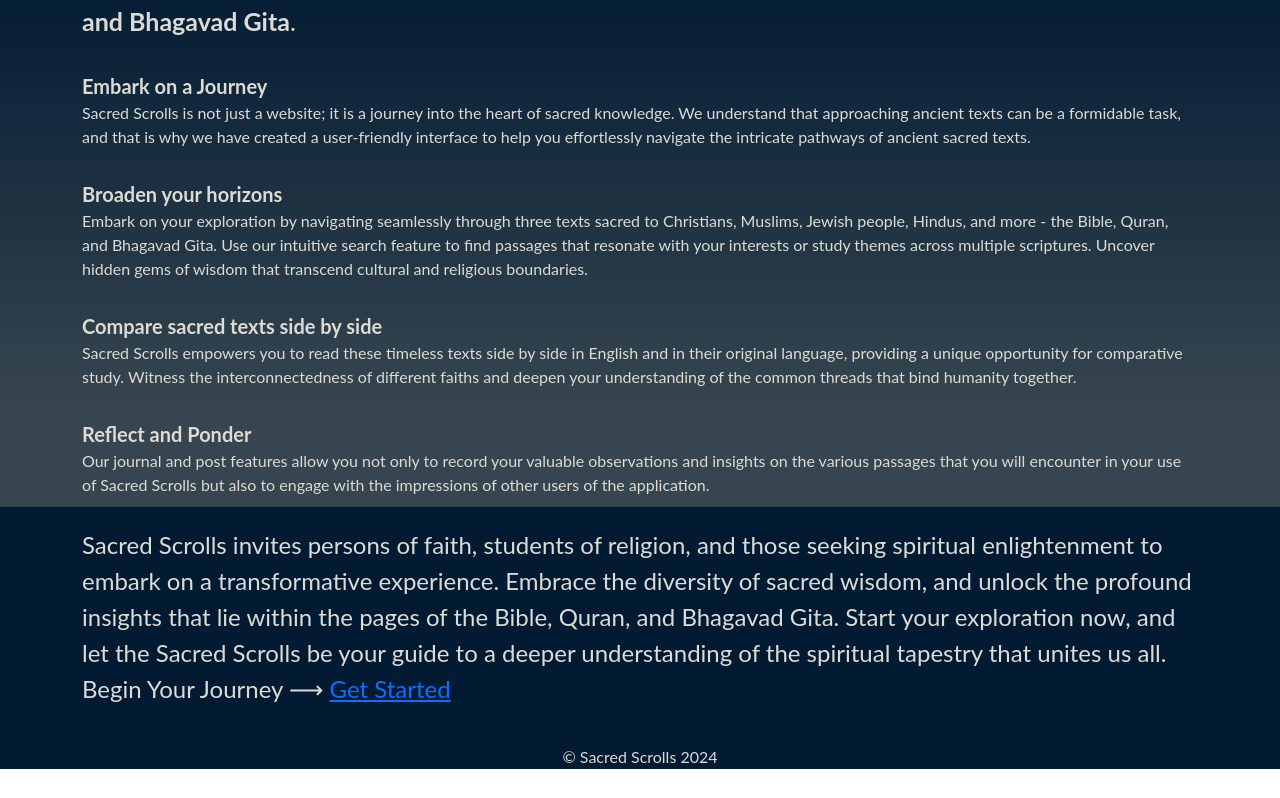
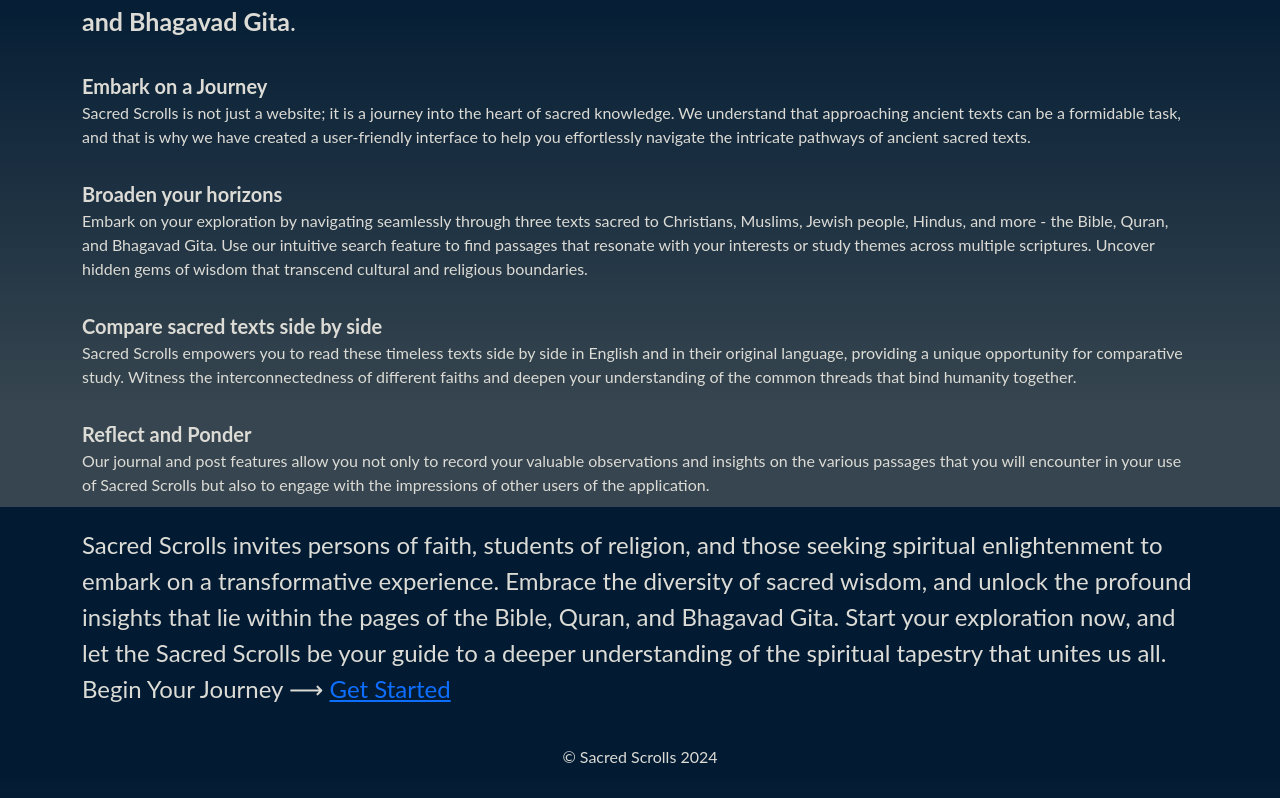
Before and after one commit to andrew-hagstrom/Sacred_Scrolls_Project, a React (Vite) app in the folder frontend/: page / in a window 1280 px wide. Shown: the part 293-1091 px from the top of the page. Before the commit the page ends 1062 px from the top, so only its background shows below. Built offline with nearby package versions, Linux system fonts and the light colour scheme; no server answers.

Commit message:
margin on footer

```diff
--- a/frontend/src/App.css
+++ b/frontend/src/App.css
@@ -503,5 +503,7 @@ background-color:white;
 margin-top: 3%;
 display: block;
 text-align: center;
+padding-bottom: 1%;
+margin-bottom: 1%;
 
 }
```
